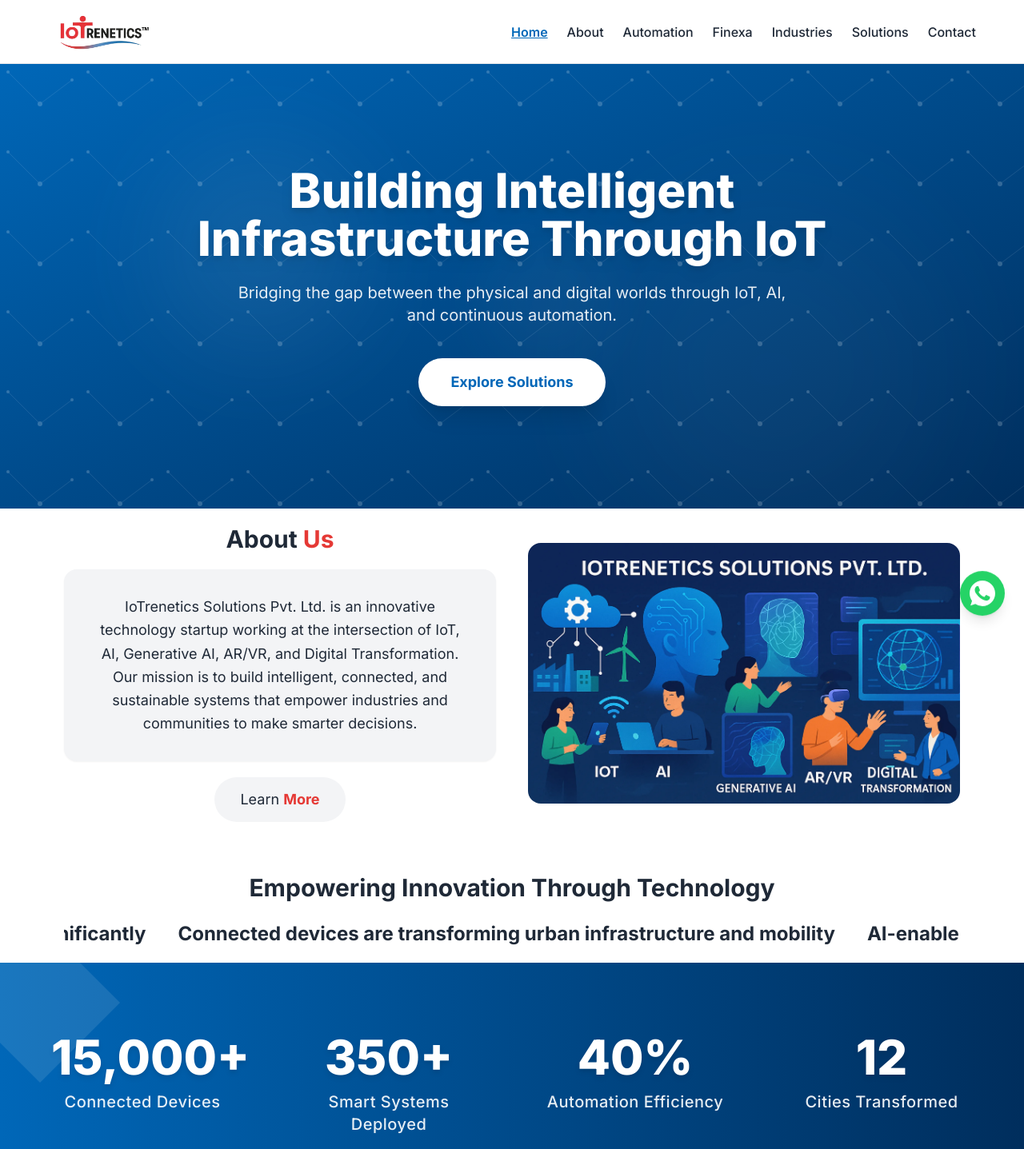
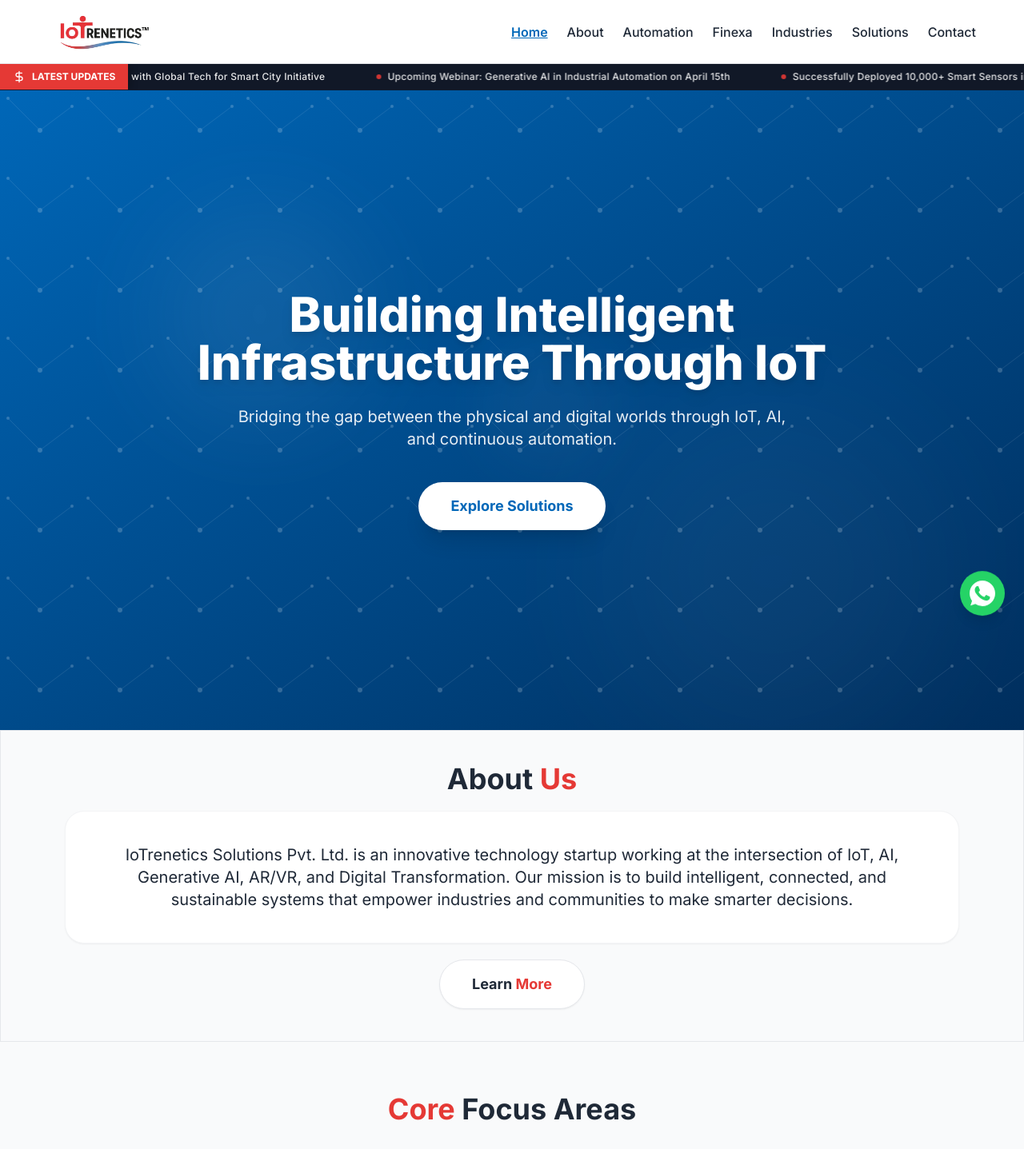
Before and after one commit to yash-jain2001/iotrenetics_official-website, a React (Vite) app: page / in a window 1280 px wide. Shown: the top 1437 px of the page at 80% size. Built offline with nearby package versions, Linux system fonts and the light colour scheme.

Commit message:
major changes made

```diff
--- a/src/components/CTASection.jsx
+++ b/src/components/CTASection.jsx
@@ -2,7 +2,7 @@
 
 const CTASection = () => {
   return (
-    <section className="bg-gradient-to-br from-brand to-brand-dark text-white text-center py-24 px-5 max-md:py-16">
+    <section className="bg-gradient-to-br from-brand to-brand-dark text-white text-center py-10 px-5 max-md:py-16">
       <div className="max-w-[1200px] mx-auto">
         <h2 className="text-3xl md:text-4xl font-bold mb-5 text-white">Let's Build the Future Together</h2>
         <p className="max-w-[800px] mx-auto mb-8 text-lg leading-relaxed text-gray-100">
--- a/src/components/FeatureCard.jsx
+++ b/src/components/FeatureCard.jsx
@@ -1,9 +1,44 @@
-const FeatureCard = ({ image, title, description, className = '' }) => {
+import { motion } from "framer-motion";
+
+const FeatureCard = ({ direction }) => {
+
+const technologies = [
+  { img: '/assets/T1.webp', title: 'IoT & Embedded Systems' },
+  { img: '/assets/T2.webp', title: 'AI and Machine Learning' },
+  { img: '/assets/T3.webp', title: 'Computer Vision' },
+  { img: '/assets/T4.webp', title: 'Digital Transformation' },
+];
+
+
+
+  // Duplicate 4 times since the list is short, making sure it visually covers high resolution displays on -50% shift
+  const duplicatedTechs = [...technologies, ...technologies, ...technologies, ...technologies];
+
   return (
-    <div className={`bg-gray-100 p-6 rounded-xl text-center transition-all duration-300 hover:bg-gray-50 hover:-translate-y-1.5 hover:shadow-md ${className}`} data-aos="fade-up">
-      {image && <img src={image} alt={title} loading="lazy" className="w-[70px] mb-3 mx-auto" />}
-      <h4 className="text-base font-semibold">{title}</h4>
-      {description && <p className="text-sm text-gray-600 mt-1 leading-relaxed">{description}</p>}
+    <div className="flex w-full overflow-hidden">
+      <motion.div
+        initial={{ x: direction === "left" ? "0" : "-50%" }}
+        animate={{ x: direction === "left" ? "-50%" : "0" }}
+        transition={{ ease: "linear", duration: 15, repeat: Infinity }}
+        className="flex flex-shrink-0"
+      >
+        <div className="flex flex-shrink-0 gap-5 border-none">
+          {duplicatedTechs.map((tech, i) => (
+            <div
+              key={i}
+              className="bg-gray-100 flex gap-4 items-center justify-center px-6 py-2 rounded-xl text-center w-max transition-all duration-300 hover:bg-white hover:-translate-y-1.5 hover:shadow-lg border border-gray-100 shrink-0"
+            >
+              <img
+                src={tech.img}
+                alt={tech.title}
+                loading="lazy"
+                className="w-[40px] h-[40px] rounded-full shrink-0 object-cover"
+              />
+              <h4 className="text-lg font-bold text-gray-800 whitespace-nowrap">{tech.title}</h4>
+            </div>
+          ))}
+        </div>
+      </motion.div>
     </div>
   );
 };
--- a/src/components/Footer.jsx
+++ b/src/components/Footer.jsx
@@ -1,10 +1,22 @@
+import { Link } from 'react-router-dom';
+
 const Footer = () => {
+  const navLinks = [
+    { to: "/", label: "Home" },
+    { to: "/about", label: "About" },
+    { to: "/automation", label: "Automation" },
+    { to: "/finexa", label: "Finexa" },
+    { to: "/industries", label: "Industries" },
+    { to: "/solutions", label: "Solutions" },
+    { to: "/contact", label: "Contact" },
+  ];
+
   return (
-    <footer className="bg-brand-dark text-white text-center pt-16 pb-8 px-5 text-sm">
-      <div className="max-w-[1200px] mx-auto flex flex-col items-center gap-10">
+    <footer className="bg-brand-dark text-white text-center pt-10 pb-10 px-5 text-sm">
+      <div className="max-w-[1200px] mx-auto flex flex-col items-center gap-5">
 
         {/* Newsletter Subscription */}
-        <div className="w-full max-w-[600px] bg-white/5 p-8 rounded-2xl border border-white/10" data-aos="fade-up">
+        <div className="w-full max-w-[1200px] bg-white/5 p-8 rounded-2xl border border-white/10" data-aos="fade-up">
           <h3 className="text-xl md:text-2xl font-bold mb-3 text-white">Subscribe for Updates</h3>
           <p className="text-white/70 mb-6 text-sm md:text-base leading-relaxed">Join our newsletter to receive the latest updates on IoT technology trends, automation developments, and company announcements.</p>
           <form className="flex max-md:flex-col gap-3" onSubmit={(e) => e.preventDefault()}>
@@ -25,7 +37,7 @@
 
         <div className="w-full h-px bg-white/10 mb-2"></div>
 
-        <div className="flex flex-col md:flex-row items-center justify-between w-full gap-6">
+        <div className="flex md:flex-row items-center justify-between w-full">
           <p className="text-white/70">© 2026 IoTrenetics Solutions Pvt. Ltd. | Intelligence in Motion.</p>
 
           <div className="flex items-center gap-5">
--- a/src/components/IoTExplanation.jsx
+++ b/src/components/IoTExplanation.jsx
@@ -3,7 +3,7 @@
 
 const IoTExplanation = () => {
   return (
-    <section className="py-20 px-5 bg-gray-50" data-aos="fade-up">
+    <section className="py-10 px-5 bg-gray-50" data-aos="fade-up">
       <div className="max-w-[1200px] mx-auto flex flex-col lg:flex-row items-center gap-12">
         <div className="flex-1 space-y-6">
           <SectionTitle accent="Understanding" postText=" IoT & Automation" />
@@ -34,7 +34,7 @@
         <div className="flex-1 w-full">
           <div className="relative rounded-3xl overflow-hidden shadow-2xl group">
              <div className="absolute inset-0 bg-gradient-to-tr from-brand/50 to-accent/50 mix-blend-multiply opacity-60 group-hover:opacity-40 transition-opacity duration-500 z-10"></div>
-             <img src="/assets/main 1.webp" alt="IoT Connectivity Diagram" className="w-full h-[450px] object-cover scale-105 group-hover:scale-100 transition-transform duration-700" />
+             <img src="/assets/main 1.webp" alt="IoT Connectivity Diagram" className="w-full h-[450px] object-fit scale-105 group-hover:scale-100 transition-transform duration-700" />
              <div className="absolute top-1/2 left-1/2 -translate-x-1/2 -translate-y-1/2 w-24 h-24 bg-white/30 backdrop-blur-md rounded-full shadow-2xl flex items-center justify-center z-20">
                 <svg className="w-10 h-10 text-white animate-pulse" fill="none" stroke="currentColor" viewBox="0 0 24 24"><path strokeLinecap="round" strokeLinejoin="round" strokeWidth="2" d="M13 10V3L4 14h7v7l9-11h-7z" /></svg>
              </div>
--- a/src/components/LatestInsights.jsx
+++ b/src/components/LatestInsights.jsx
@@ -28,7 +28,7 @@
 
 const LatestInsights = () => {
   return (
-    <section className="py-20 px-5 bg-gray-50" data-aos="fade-up">
+    <section className="py-10 px-5 bg-gray-50" data-aos="fade-up">
       <div className="max-w-[1200px] mx-auto">
         <div className="flex justify-between items-end mb-10">
           <SectionTitle accent="Latest" postText=" Insights" />
--- /dev/null
+++ b/src/components/NewsTicker.jsx
@@ -0,0 +1,56 @@
+import React from 'react';
+import { motion } from 'framer-motion';
+
+const NewsTicker = () => {
+  const newsItems = [
+    "New IoT Gateway Firmware Update Released - v2.4.1",
+    "IoTrenetics partners with Global Tech for Smart City Initiative",
+    "Upcoming Webinar: Generative AI in Industrial Automation on April 15th",
+    "Successfully Deployed 10,000+ Smart Sensors in Q1 2026",
+    "Awarded 'Best Enterprise IoT Solution' at Tech Connect 2026",
+    "New AI-Powered Predictive Analytics Dashboard Now Available"
+  ];
+
+  return (
+    <div className="bg-brand text-white md:bg-gray-900 border-b border-brand-dark/20 w-full overflow-hidden text-sm md:text-xs">
+      <div className="flex items-center">
+        {/* Static 'Latest Updates' label (Optional, can hide on very small screens) */}
+        <div className="bg-accent text-white font-bold px-4 py-2 hidden md:flex items-center gap-2 whitespace-nowrap z-10 shadow-[4px_0_10px_rgba(0,0,0,0.2)]">
+          <svg xmlns="http://www.w3.org/2000/svg" width="16" height="16" viewBox="0 0 24 24" fill="none" stroke="currentColor" strokeWidth="2" strokeLinecap="round" strokeLinejoin="round"><path d="M12 2v20M17 5H9.5a3.5 3.5 0 0 0 0 7h5a3.5 3.5 0 0 1 0 7H6"/></svg>
+          LATEST UPDATES
+        </div>
+
+        {/* Scrolling Content */}
+        <div className="flex-1 overflow-hidden relative flex items-center pr-2 py-2 md:py-0">
+          <motion.div
+            initial={{ x: 0 }}
+            animate={{ x: '-50%' }}
+            transition={{ ease: 'linear', duration: 35, repeat: Infinity }}
+            className="flex flex-shrink-0"
+          >
+            {/* First Set */}
+            <div className="flex items-center gap-10 md:gap-16 pr-10 md:pr-16">
+              {newsItems.map((news, i) => (
+                <div key={i} className="flex items-center gap-2 font-medium tracking-wide whitespace-nowrap opacity-90 hover:opacity-100 transition-opacity">
+                  <span className="w-1.5 h-1.5 rounded-full bg-accent animate-pulse hidden md:block"></span>
+                  {news}
+                </div>
+              ))}
+            </div>
+            {/* Duplicate Set for Seamless Loop */}
+            <div className="flex items-center gap-10 md:gap-16 pr-10 md:pr-16">
+              {newsItems.map((news, i) => (
+                <div key={'dup-' + i} className="flex items-center gap-2 font-medium tracking-wide whitespace-nowrap opacity-90 hover:opacity-100 transition-opacity">
+                  <span className="w-1.5 h-1.5 rounded-full bg-accent animate-pulse hidden md:block"></span>
+                  {news}
+                </div>
+              ))}
+            </div>
+          </motion.div>
+        </div>
+      </div>
+    </div>
+  );
+};
+
+export default NewsTicker;
--- a/src/pages/Contact.jsx
+++ b/src/pages/Contact.jsx
@@ -73,16 +73,9 @@
               {[
                 {
                   id: "email",
-                  label: "Work Email*",
+                  label: "Email*",
                   type: "email",
-                  name: "work_email",
-                  required: true,
-                },
-                {
-                  id: "company",
-                  label: "Company Name*",
-                  type: "text",
-                  name: "company_name",
+                  name: "email",
                   required: true,
                 },
                 {
@@ -108,7 +101,7 @@
               ))}
               <div className="mb-5 w-full">
                 <label htmlFor="message" className="block text-lg mb-2">
-                  Anything else?
+                  How can we help?
                 </label>
                 <textarea
                   id="message"
--- a/src/pages/Home.jsx
+++ b/src/pages/Home.jsx
@@ -6,9 +6,9 @@
 import InfoCard from "../components/InfoCard";
 import Marquee from "../components/Marquee";
 import StatsCounter from "../components/StatsCounter";
-import TechMarquee from "../components/TechMarquee";
 import IoTExplanation from "../components/IoTExplanation";
 import LatestInsights from "../components/LatestInsights";
+import NewsTicker from "../components/NewsTicker";
 
 const coreFocusItems = [
   { img: "/assets/core 1.webp", label: "IoT-Driven Automation" },
@@ -124,11 +124,11 @@
 ];
 
 const FocusGrid = ({ items }) => (
-  <div className="grid grid-cols-1 md:grid-cols-2 lg:grid-cols-3 gap-6 max-w-[1200px] mx-auto">
+  <div className="flex flex-wrap justify-center  grid-cols-1 md:grid-cols-2 lg:grid-cols-3 gap-6 max-w-[1200px] mx-auto">
     {items.map((item, i) => (
       <div
         key={i}
-        className="text-center"
+        className="text-center w-96"
         data-aos="fade-up"
         data-aos-delay={i * 100}
       >
@@ -136,7 +136,7 @@
           src={item.img}
           alt={item.label}
           loading="lazy"
-          className="w-full h-64 rounded-lg"
+          className="w-full object-fill h-64 rounded-lg"
         />
         <div className="bg-gray-100 p-6 rounded-xl text-center font-medium shadow-sm mt-2 transition-all duration-300 hover:-translate-y-1.5 hover:shadow-lg">
           {item.label}
@@ -158,9 +158,12 @@
 
   return (
     <>
-      {/* Hero */}
+      {/* 2. Running News / Updates Ticker */}
+      <NewsTicker />
+
+      {/* 3. Hero Banner Section */}
       <section
-        className="relative bg-gradient-to-br from-brand to-brand-dark text-white text-center py-32 px-5 max-md:py-20 overflow-hidden"
+        className="relative bg-gradient-to-br from-brand to-brand-dark text-white text-center h-[90vh] md:h-screen items-center justify-center flex px-5 max-md:py-20 overflow-hidden"
       >
         <NetworkBackground />
         <div className="max-w-[900px] mx-auto relative z-10" data-aos="fade-up">
@@ -191,14 +194,13 @@
         </div>
       </section>
 
-      {/* About */}
-      <section className="py-5 px-5 md:px-20 bg-white" data-aos="fade-up">
-        <div className="flex items-center justify-between gap-10 max-lg:flex-col max-lg:text-center">
-          <div className="flex-1">
-            <h3 className="text-2xl md:text-3xl font-bold text-center mb-5">
+      {/* 4. About Us Section (Text Only) */}
+      <section className="py-10 px-5 border md:px-20 bg-gray-50 text-center" data-aos="fade-up">
+        <div className="w-full mx-auto flex flex-col items-center justify-center gap-5">
+          <h3 className="text-3xl md:text-4xl font-bold">
             About <span className="text-accent">Us</span>
           </h3>
-            <p className="bg-gray-100 text-lg p-8 rounded-2xl leading-relaxed max-w-[800px] mx-auto text-center shadow-sm transition-all duration-300 cursor-pointer hover:-translate-y-2 hover:shadow-lg hover:bg-white">
+          <p className="bg-white text-lg md:text-xl p-10 rounded-3xl leading-relaxed shadow-sm transition-all duration-300 hover:-translate-y-2 hover:shadow-xl hover:shadow-brand/5 border border-gray-100">
             IoTrenetics Solutions Pvt. Ltd. is an innovative technology
             startup working at the intersection of IoT, AI, Generative AI,
             AR/VR, and Digital Transformation. Our mission is to build
@@ -206,78 +208,39 @@
             industries and communities to make smarter decisions.
           </p>
           <Link to="/about">
-              <button className="py-3.5 px-8 rounded-full border-none bg-gray-100 text-lg cursor-pointer mt-5 mx-auto block transition-all duration-300 hover:bg-white hover:-translate-y-1 hover:shadow-lg">
-                Learn <span className="text-accent font-bold">More</span>
+            <button className="py-4 px-10 rounded-full border border-gray-200 bg-white text-lg font-bold cursor-pointer mx-auto block transition-all duration-300 hover:bg-brand hover:text-white hover:-translate-y-1 hover:border-brand shadow-sm">
+              Learn <span className="text-accent group-hover:text-white">More</span>
             </button>
           </Link>
         </div>
-          <div className="flex-1">
-            <img
-              src="/assets/main 1.webp"
-              alt="IoTrenetics Illustration"
-              loading="lazy"
-              className="w-full rounded-2xl"
-            />
-          </div>
-        </div>
-        <h2 className="text-center mt-16 mb-6 text-2xl md:text-3xl font-bold">
-          Empowering Innovation Through Technology
-        </h2>
-        <Marquee direction="left"/>
       </section>
 
-      {/* Stats Section */}
-      <StatsCounter />
-
-      {/* Core Focus */}
-      <section className="py-3 px-5 mb-12" data-aos="fade-up">
+      {/* 7. Core Focus Areas Section */}
+      <section className="py-16 px-5 bg-gray-50" data-aos="fade-up">
         <SectionTitle accent="Core" postText=" Focus Areas" />
         <FocusGrid items={coreFocusItems} />
       </section>
 
-      {/* IoT Explanation */}
+      {/* 8. Additional Sections */}
       <IoTExplanation />
 
-      {/* Industries */}
-      <section className="py-20 px-5" data-aos="fade-up">
+      <StatsCounter />
+
+      <section className="py-10 px-5 bg-white" data-aos="fade-up">
         <SectionTitle accent="Ind" postText="ustries We Serve" />
         <FocusGrid items={industriesItems} />
       </section>
 
-      {/* Tech Marquee */}
-      <TechMarquee />
 
-      {/* Mission */}
-      {/* <section className="py-16 px-5">
-        <div className="max-w-[1200px] mx-auto">
-          <SectionTitle accent="Pro" postText="duct Portfolio" />
-          <div className="grid grid-cols-1 sm:grid-cols-2 lg:grid-cols-3 xl:grid-cols-5 gap-5 mt-8">
-            {products.map((item, i) => (
-              <Link to={item.link}>
-                <div
-                  key={i}
-                  className="bg-gray-100 h-32 p-6 rounded-xl text-center font-medium shadow-sm transition-all duration-300 hover:-translate-y-1.5 hover:shadow-lg"
-                  data-aos="fade-up"
-                  data-aos-delay={i * 100}
-                >
-                  {item.name}
-                </div>
-              </Link>
-            ))}
-          </div>
-        </div>
-      </section> */}
-
-      {/* Mission */}
-      <section className="bg-gray-50 py-16 px-5" data-aos="fade-up">
+      <section className="bg-gray-50 border-b py-20 px-5" data-aos="fade-up">
         <div className="max-w-[1200px] mx-auto">
           <SectionTitle accent="Our" postText=" Mission" />
-          <p className="text-center max-w-[800px] mx-auto mb-8 text-lg">
+          <p className="text-center max-w-[800px] mx-auto mb-12 text-xl opacity-90 leading-relaxed font-light">
             To empower businesses and communities by delivering cutting-edge IoT
             and AI-driven solutions that make the world smarter, safer, and more
             connected.
           </p>
-          <div className="grid grid-cols-1 md:grid-cols-3 gap-6 mt-8">
+          <div className="grid grid-cols-1 md:grid-cols-3 gap-8 mt-8">
             {missionCards.map((card, i) => (
               <InfoCard
                 key={i}
@@ -290,14 +253,13 @@
         </div>
       </section>
 
-      {/* Partners */}
-      <section className="bg-gray-50 py-16 px-5 text-center" data-aos="fade-up">
+      <section className="bg-white py-20 px-5 text-center" data-aos="fade-up">
         <div className="max-w-[1200px] mx-auto">
           <SectionTitle accent="Our" postText=" Vision" />
-          <p className="max-w-[900px] mx-auto mb-10 text-base leading-relaxed text-gray-700">
+          <p className="max-w-[900px] mx-auto mb-16 text-lg md:text-xl leading-relaxed text-gray-700 font-light">
             IoTrenetics was founded with the vision of building intelligent systems that seamlessly connect the physical and digital worlds. We aim to create smarter environments powered by automation, AI, and connected devices.
           </p>
-          <div className="grid grid-cols-1 md:grid-cols-3 gap-6">
+          <div className="grid grid-cols-1 md:grid-cols-3 gap-8">
             {partnerCards.map((card, i) => (
               <InfoCard
                 key={i}
@@ -310,7 +272,6 @@
         </div>
       </section>
 
-      {/* Latest Insights */}
       <LatestInsights />
 
       <CTASection />
```
Also changed, not shown: src/components/TechMarquee.jsx (+12 -18 lines), src/pages/About.jsx (+12 -17 lines). Lines whose indentation alone changed are shown as unchanged.
